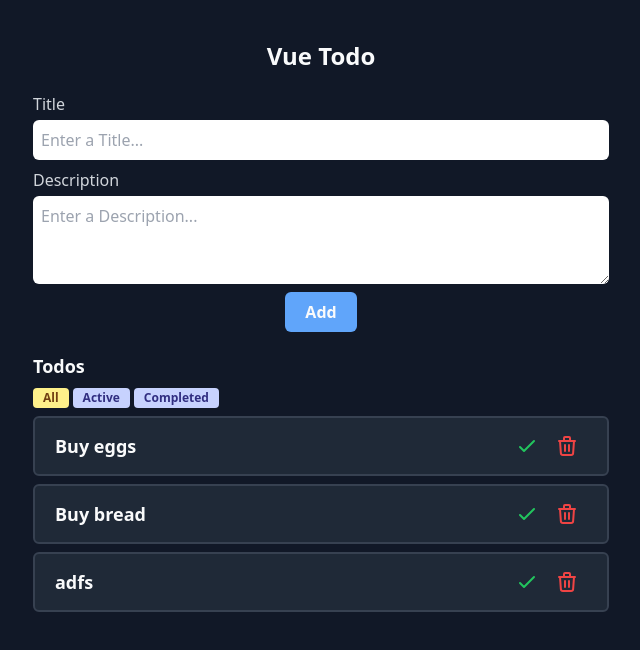
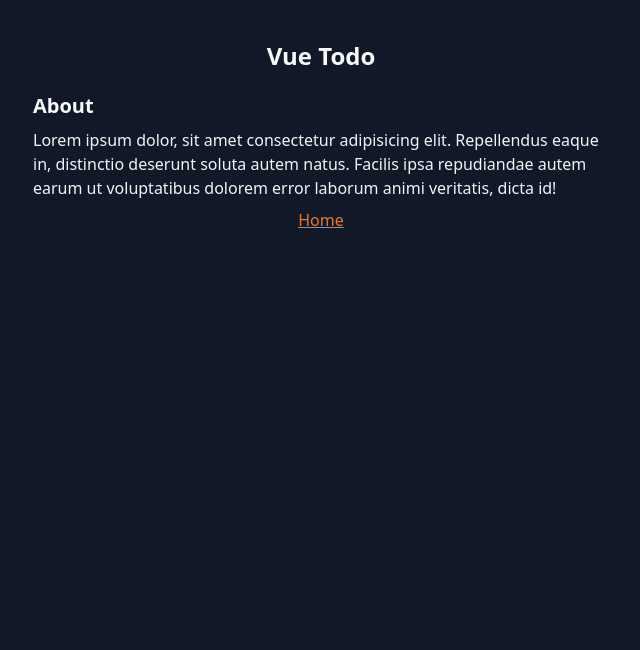
Before and after one commit to moussaouisalah/vue-todo, a Vue app: page /about in a window 1280 px wide. Shown: the top 650 px of the page, without its empty margins (319-959 px from the left). Built offline with nearby package versions, Linux system fonts and the light colour scheme; data requests are answered from the project's data file.

Commit message:
add router and about view

```diff
--- a/db.json
+++ b/db.json
@@ -8,7 +8,7 @@
     {
       "id": 3,
       "title": "Buy bread",
-      "isCompleted": false
+      "isCompleted": true
     },
     {
       "id": 68881,
--- a/package.json
+++ b/package.json
@@ -9,7 +9,8 @@
   },
   "dependencies": {
     "core-js": "^3.8.3",
-    "vue": "^3.2.13"
+    "vue": "^3.2.13",
+    "vue-router": "^4.0.13"
   },
   "devDependencies": {
     "@babel/core": "^7.12.16",
--- a/src/App.vue
+++ b/src/App.vue
@@ -3,114 +3,12 @@
     class="w-screen min-h-screen bg-gray-900 flex flex-col items-center p-10 gap-5"
   >
     <h1 class="text-2xl font-bold text-gray-50">Vue Todo</h1>
-    <AddTodo @add-todo="addTodo" />
-    <div class="w-full flex flex-col items-center gap-2 max-w-xl">
-      <h2 class="self-start text-gray-50 font-bold text-lg">Todos</h2>
-      <template v-if="todos.length > 0">
-        <div class="flex gap-1 w-full">
-          <FilterButton :isSelected="filter == 'all'" @select="filter = 'all'"
-            >All</FilterButton
-          >
-          <FilterButton
-            :isSelected="filter == 'active'"
-            @select="filter = 'active'"
-            >Active</FilterButton
-          >
-          <FilterButton
-            :isSelected="filter == 'completed'"
-            @select="filter = 'completed'"
-            >Completed</FilterButton
-          >
-        </div>
-        <TodoItem
-          v-for="item in filteredTodos"
-          :key="item.id"
-          :todo="item"
-          @delete-todo="deleteTodo(item.id)"
-          @toggle-todo-status="toggleTodoStatus(item.id)"
-        />
-      </template>
-      <p v-else class="text-gray-300 text-center">No Todos</p>
-    </div>
+    <router-view></router-view>
   </div>
 </template>
 
 <script>
-import TodoItem from "./components/TodoItem.vue";
-import AddTodo from "./components/AddTodo.vue";
-import FilterButton from "./components/FilterButton.vue";
-
-const filters = {
-  all: (todos) => todos,
-  active: (todos) => todos.filter((todo) => !todo.isCompleted),
-  completed: (todos) => todos.filter((todo) => todo.isCompleted),
-};
-
 export default {
   name: "App",
-  components: {
-    TodoItem,
-    AddTodo,
-    FilterButton,
-  },
-  data() {
-    return {
-      todos: [],
-      filter: "all",
-    };
-  },
-  computed: {
-    filteredTodos() {
-      return filters[this.filter](this.todos);
-    },
-  },
-  mounted() {
-    this.fetchTodos();
-  },
-  methods: {
-    async addTodo({ title, description }) {
-      const todo = {
-        title,
-        description,
-        isCompleted: false,
-      };
-      const response = await fetch("http://localhost:3000/todos", {
-        method: "POST",
-        headers: {
-          "Content-Type": "application/json",
-        },
-        body: JSON.stringify(todo),
-      });
-      const data = await response.json();
-      this.todos.push(data);
-    },
-    async fetchTodos() {
-      const response = await fetch("http://localhost:3000/todos");
-      const data = await response.json();
-      this.todos = data;
-    },
-    async deleteTodo(id) {
-      await fetch(`http://localhost:3000/todos/${id}`, {
-        method: "DELETE",
-      });
-      this.todos = this.todos.filter((item) => item.id !== id);
-    },
-    async toggleTodoStatus(id) {
-      const todo = this.todos.find((item) => item.id === id);
-      await fetch(`http://localhost:3000/todos/${id}`, {
-        method: "PATCH",
-        headers: {
-          "Content-Type": "application/json",
-        },
-        body: JSON.stringify({ isCompleted: !todo.isCompleted }),
-      });
-      this.todos = this.todos.map((item) => {
-        if (item.id === id) {
-          item.isCompleted = !item.isCompleted;
-        }
-        return item;
-      });
-    },
-  },
 };
 </script>
--- a/src/main.js
+++ b/src/main.js
@@ -1,5 +1,6 @@
 import { createApp } from "vue";
 import App from "./App.vue";
 import "./index.css";
+import router from "./router";
 
-createApp(App).mount("#app");
+createApp(App).use(router).mount("#app");
--- /dev/null
+++ b/src/views/AboutView.vue
@@ -0,0 +1,17 @@
+<template>
+  <div class="w-full max-w-xl flex flex-col items-center gap-2">
+    <h2 class="self-start text-xl text-gray-50 font-bold">About</h2>
+    <p class="text-gray-100">
+      Lorem ipsum dolor, sit amet consectetur adipisicing elit. Repellendus
+      eaque in, distinctio deserunt soluta autem natus. Facilis ipsa repudiandae
+      autem earum ut voluptatibus dolorem error laborum animi veritatis, dicta
+      id!
+    </p>
+    <router-link to="/" class="underline text-orange-500 hover:text-orange-600"
+      >Home</router-link
+    >
+  </div>
+</template>
+<script>
+export default {};
+</script>
--- /dev/null
+++ b/src/views/HomeView.vue
@@ -0,0 +1,118 @@
+<template>
+  <AddTodo @add-todo="addTodo" />
+  <div class="w-full flex flex-col items-center gap-2 max-w-xl">
+    <h2 class="self-start text-gray-50 font-bold text-lg">Todos</h2>
+    <template v-if="todos.length > 0">
+      <div class="flex gap-1 w-full">
+        <FilterButton :isSelected="filter == 'all'" @select="filter = 'all'"
+          >All</FilterButton
+        >
+        <FilterButton
+          :isSelected="filter == 'active'"
+          @select="filter = 'active'"
+          >Active</FilterButton
+        >
+        <FilterButton
+          :isSelected="filter == 'completed'"
+          @select="filter = 'completed'"
+          >Completed</FilterButton
+        >
+      </div>
+      <TodoItem
+        v-for="item in filteredTodos"
+        :key="item.id"
+        :todo="item"
+        @delete-todo="deleteTodo(item.id)"
+        @toggle-todo-status="toggleTodoStatus(item.id)"
+      />
+    </template>
+    <p v-else class="text-gray-300 text-center">No Todos</p>
+  </div>
+  <div>
+    <router-link
+      to="/about"
+      class="underline text-orange-500 hover:text-orange-600"
+      >About</router-link
+    >
+  </div>
+</template>
+<script>
+import TodoItem from "../components/TodoItem.vue";
+import AddTodo from "../components/AddTodo.vue";
+import FilterButton from "../components/FilterButton.vue";
+
+const filters = {
+  all: (todos) => todos,
+  active: (todos) => todos.filter((todo) => !todo.isCompleted),
+  completed: (todos) => todos.filter((todo) => todo.isCompleted),
+};
+
+export default {
+  name: "HomeView",
+  components: {
+    AddTodo,
+    TodoItem,
+    FilterButton,
+  },
+  data() {
+    return {
+      todos: [],
+      filter: "all",
+    };
+  },
+  computed: {
+    filteredTodos() {
+      return filters[this.filter](this.todos);
+    },
+  },
+  mounted() {
+    this.fetchTodos();
+  },
+
+  methods: {
+    async addTodo({ title, description }) {
+      const todo = {
+        title,
+        description,
+        isCompleted: false,
+      };
+      const response = await fetch("http://localhost:3000/todos", {
+        method: "POST",
+        headers: {
+          "Content-Type": "application/json",
+        },
+        body: JSON.stringify(todo),
+      });
+      const data = await response.json();
+      this.todos.push(data);
+    },
+    async fetchTodos() {
+      const response = await fetch("http://localhost:3000/todos");
+      const data = await response.json();
+      this.todos = data;
+    },
+    async deleteTodo(id) {
+      await fetch(`http://localhost:3000/todos/${id}`, {
+        method: "DELETE",
+      });
+      this.todos = this.todos.filter((item) => item.id !== id);
+    },
+    async toggleTodoStatus(id) {
+      const todo = this.todos.find((item) => item.id === id);
+      await fetch(`http://localhost:3000/todos/${id}`, {
+        method: "PATCH",
+        headers: {
+          "Content-Type": "application/json",
+        },
+        body: JSON.stringify({ isCompleted: !todo.isCompleted }),
+      });
+      this.todos = this.todos.map((item) => {
+        if (item.id === id) {
+          item.isCompleted = !item.isCompleted;
+        }
+        return item;
+      });
+    },
+  },
+};
+</script>
```
Also changed, not shown: src/router/index.js (added, +13 -0 lines), 1 other file (tests, documents, lock files or other folders).
